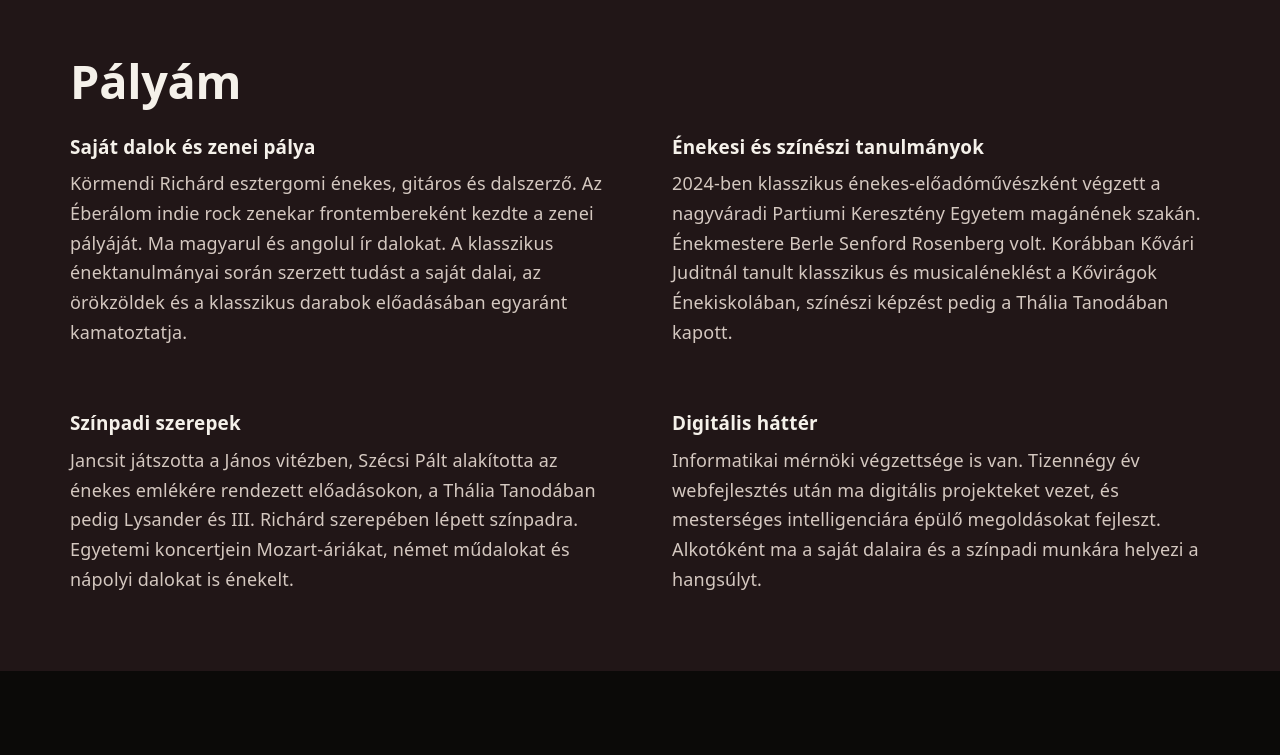
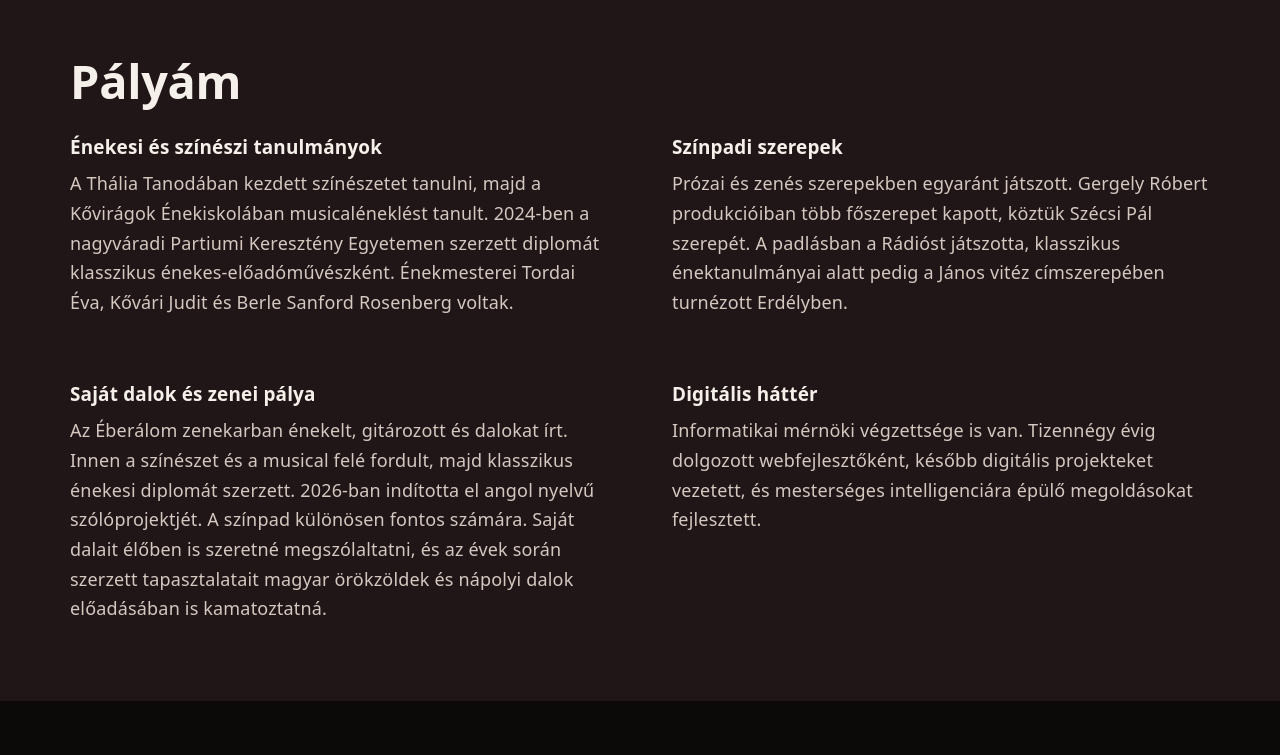
Before and after one commit to rickcircle/richard-kormendi-site, a React (Vite) app: page /bemutatkozas in a window 1280 px wide. Shown: the part 620-1375 px from the top of the page. Built offline with nearby package versions, Linux system fonts and the light colour scheme.

Commit message:
Revise the artist biography and stage credits

```diff
--- a/src/pages/ArtistBiography.jsx
+++ b/src/pages/ArtistBiography.jsx
@@ -1,38 +1,38 @@
 const biography = {
   hu: [
     {
-      title: "Saját dalok és zenei pálya",
-      text: "Körmendi Richárd esztergomi énekes, gitáros és dalszerző. Az Éberálom indie rock zenekar frontembereként kezdte a zenei pályáját. Ma magyarul és angolul ír dalokat. A klasszikus énektanulmányai során szerzett tudást a saját dalai, az örökzöldek és a klasszikus darabok előadásában egyaránt kamatoztatja.",
-    },
-    {
       title: "Énekesi és színészi tanulmányok",
-      text: "2024-ben klasszikus énekes-előadóművészként végzett a nagyváradi Partiumi Keresztény Egyetem magánének szakán. Énekmestere Berle Senford Rosenberg volt. Korábban Kővári Juditnál tanult klasszikus és musicaléneklést a Kővirágok Énekiskolában, színészi képzést pedig a Thália Tanodában kapott.",
+      text: "A Thália Tanodában kezdett színészetet tanulni, majd a Kővirágok Énekiskolában musicaléneklést tanult. 2024-ben a nagyváradi Partiumi Keresztény Egyetemen szerzett diplomát klasszikus énekes-előadóművészként. Énekmesterei Tordai Éva, Kővári Judit és Berle Sanford Rosenberg voltak.",
     },
     {
       title: "Színpadi szerepek",
-      text: "Jancsit játszotta a János vitézben, Szécsi Pált alakította az énekes emlékére rendezett előadásokon, a Thália Tanodában pedig Lysander és III. Richárd szerepében lépett színpadra. Egyetemi koncertjein Mozart-áriákat, német műdalokat és nápolyi dalokat is énekelt.",
+      text: "Prózai és zenés szerepekben egyaránt játszott. Gergely Róbert produkcióiban több főszerepet kapott, köztük Szécsi Pál szerepét. A padlásban a Rádióst játszotta, klasszikus énektanulmányai alatt pedig a János vitéz címszerepében turnézott Erdélyben.",
+    },
+    {
+      title: "Saját dalok és zenei pálya",
+      text: "Az Éberálom zenekarban énekelt, gitározott és dalokat írt. Innen a színészet és a musical felé fordult, majd klasszikus énekesi diplomát szerzett. 2026-ban indította el angol nyelvű szólóprojektjét. A színpad különösen fontos számára. Saját dalait élőben is szeretné megszólaltatni, és az évek során szerzett tapasztalatait magyar örökzöldek és nápolyi dalok előadásában is kamatoztatná.",
     },
     {
       title: "Digitális háttér",
-      text: "Informatikai mérnöki végzettsége is van. Tizennégy év webfejlesztés után ma digitális projekteket vezet, és mesterséges intelligenciára épülő megoldásokat fejleszt. Alkotóként ma a saját dalaira és a színpadi munkára helyezi a hangsúlyt.",
+      text: "Informatikai mérnöki végzettsége is van. Tizennégy évig dolgozott webfejlesztőként, később digitális projekteket vezetett, és mesterséges intelligenciára épülő megoldásokat fejlesztett.",
     },
   ],
   en: [
     {
-      title: "Songwriting and early career",
-      text: "Richard Körmendi is a singer, guitarist and songwriter from Esztergom, Hungary. He began his music career fronting the indie rock band Éberálom and now writes songs in Hungarian and English. He draws on his classical training when performing original songs, popular standards and classical repertoire.",
-    },
-    {
       title: "Vocal and acting training",
-      text: "He graduated in classical vocal performance from Partium Christian University in Oradea in 2024, where he studied with Berle Senford Rosenberg. He previously studied classical and musical theatre singing with Judit Kővári at the Kővirágok School of Singing and trained as an actor at Thália Tanoda.",
+      text: "Richard began studying acting at Thália Tanoda and went on to study musical theatre singing at Kővirágok Énekiskola. In 2024 he graduated in classical vocal performance from Partium Christian University in Oradea. His voice teachers were Éva Tordai, Judit Kővári and Berle Sanford Rosenberg.",
     },
     {
       title: "Stage roles",
-      text: "He played Jancsi in János vitéz and portrayed Hungarian singer Pál Szécsi in tribute performances. At Thália Tanoda he played Lysander and Richard III. His university concerts included Mozart arias, German art songs and Neapolitan songs.",
+      text: "He has performed in both plays and musicals. He played several leading roles in Róbert Gergely’s productions, including the Hungarian singer Pál Szécsi. He also played Rádiós in A padlás and toured Transylvania in the title role of János vitéz while studying classical singing.",
+    },
+    {
+      title: "Songwriting and musical career",
+      text: "Richard sang, played guitar and wrote songs in the band Éberálom. He went on to work in acting and musical theatre before earning his degree in classical singing. In 2026 he launched his English-language solo project. The stage is central to his work. He wants to perform his own songs live and bring what he has learned to music ranging from Hungarian favourites to Neapolitan songs.",
     },
     {
       title: "Digital background",
-      text: "With a background in computer engineering, he spent 14 years working as a web developer before moving into digital project management and AI development. As an artist, he now focuses on songwriting and performing.",
+      text: "He also holds a degree in computer engineering. He worked as a web developer for 14 years and later managed digital projects and developed AI-based tools.",
     },
   ],
 };
```
